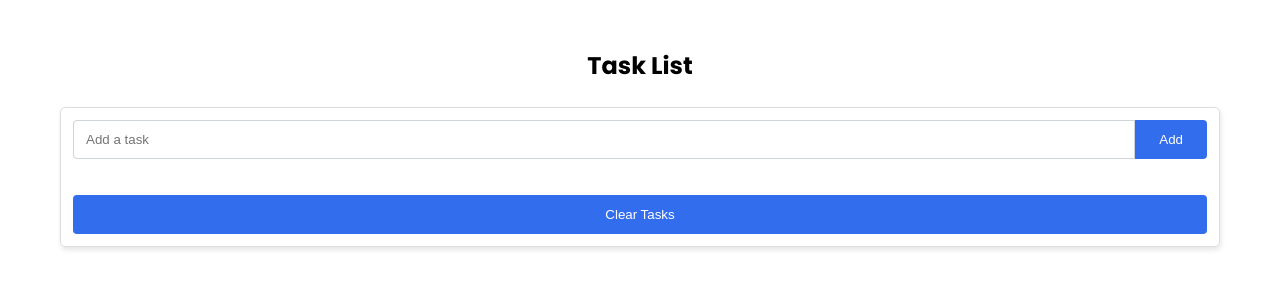
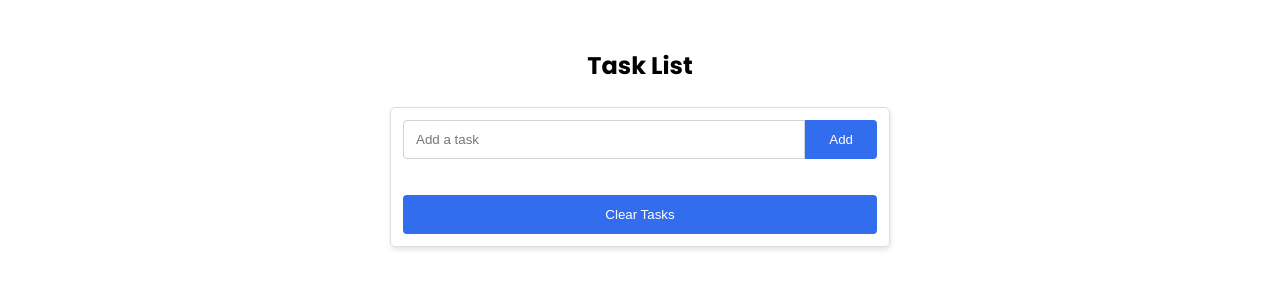
Before and after one commit to charles-loehle/Vanilla-js-task-list, a website: page index.html in a window 1280 px wide. Shown: the top 288 px of the page. Drawn offline with Linux system fonts and the light colour scheme.

Commit message:
more css

```diff
--- a/sass/index.scss
+++ b/sass/index.scss
@@ -11,3 +11,6 @@
 @import 'buttons';
 
 // New CSS style go here
+.card {
+	max-width: 500px;
+}
```
Also changed, not shown: css/index.css.
